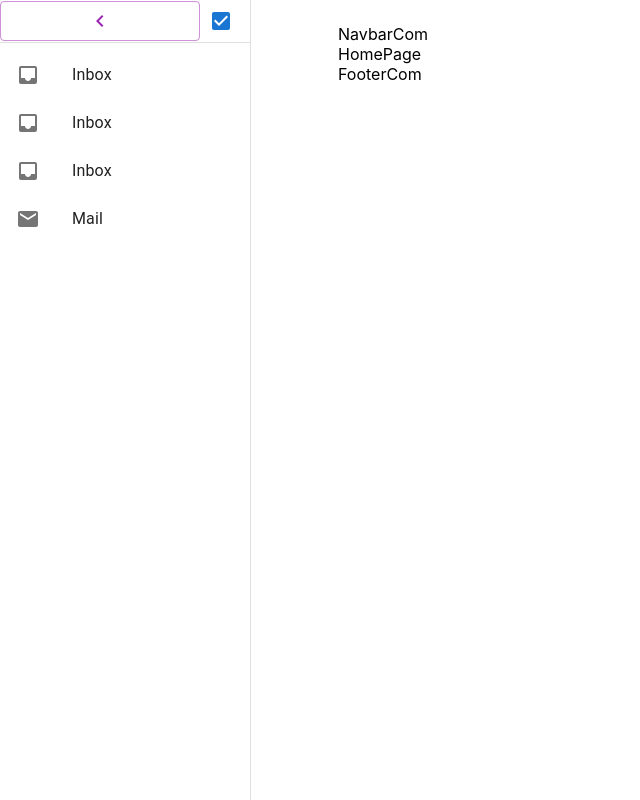
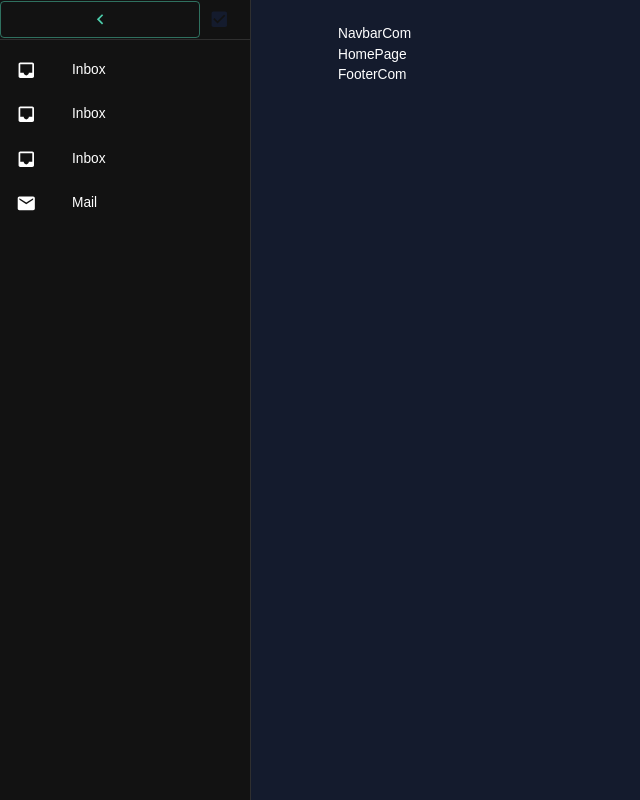
Before and after one commit to bitirmeProjesiWeb/Front-end, a React (Create React App) app: page / in a window 1280 px wide. Shown: the whole page, without its empty margins (0-640 px from the left). Built offline with nearby package versions, Linux system fonts and the light colour scheme.

Commit message:
app dosyasına tema eklendi

```diff
--- a/src/App.js
+++ b/src/App.js
@@ -1,8 +1,24 @@
-import { useRoutes} from "react-router-dom";
+import { useRoutes } from "react-router-dom";
 import routes from "./routes";
+import { ColorModeContext, useMode } from "./theme";
+import { CssBaseline, ThemeProvider } from "@mui/material";
+
+//className'lerin geldiği css kodu yok bilerek koymadım. -Ş
+
 function App() {
+  const routing = useRoutes(routes);
+
+  const [theme, colorMode] = useMode();
+
   return (
-    useRoutes(routes)
+    <ColorModeContext.Provider value={colorMode}>
+      <ThemeProvider theme={theme}>
+        <CssBaseline />
+        <div className="app">
+          <main className="content">{routing}</main>
+        </div>
+      </ThemeProvider>
+    </ColorModeContext.Provider>
   );
 }
 
```
